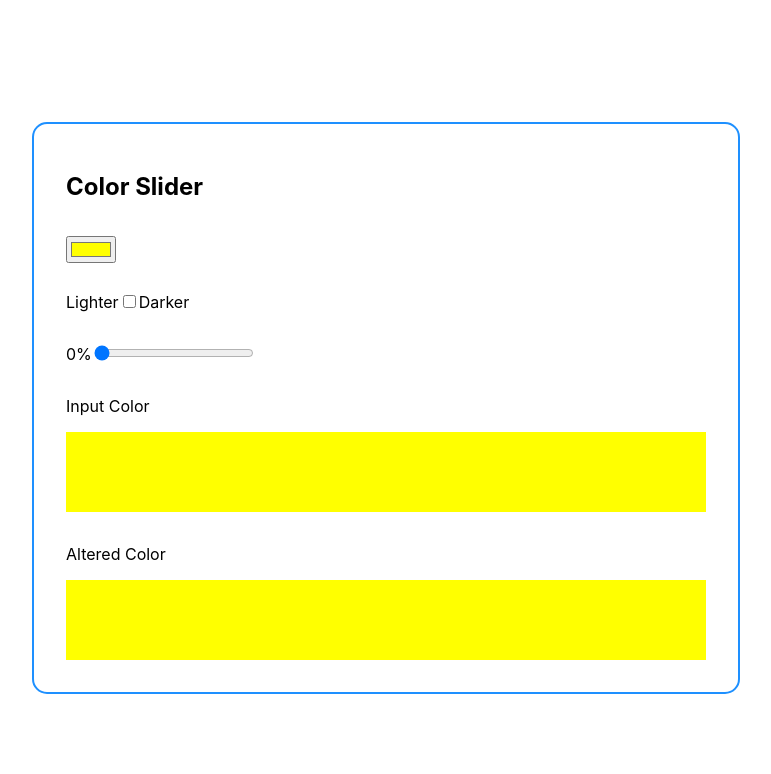
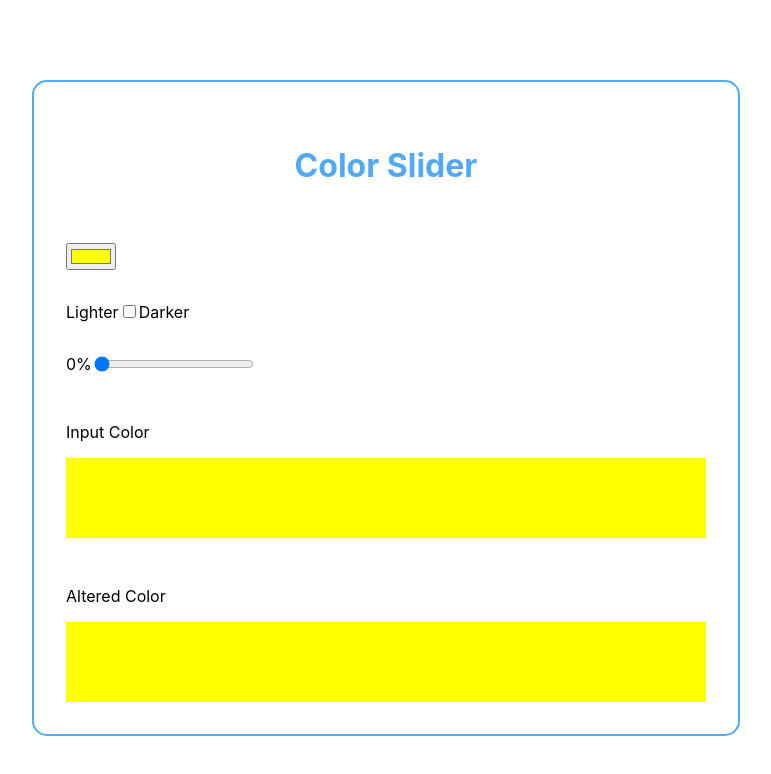
Before and after one commit to STLnick/react-color-slider, a React (Create React App) app: page / in a window 1280 px wide. Shown: the top 774 px of the page, without its empty margins (262-1033 px from the left). Built offline with nearby package versions, Linux system fonts and the light colour scheme.

Commit message:
:lipstick: Style heading and spacing

```diff
--- a/src/components/ColorTool/ColorTool.css
+++ b/src/components/ColorTool/ColorTool.css
@@ -1,11 +1,17 @@
 .container {
-  border: 2px solid dodgerblue;
+  border: 2px solid var(--primary-color);
   border-radius: 15px;
   max-width: 700px;
   padding: 2rem;
   width: 50%;
 }
 
-.container * {
-  margin-top: 1rem;
+.container > * {
+  margin-top: 2rem;
 }
+
+h2 {
+  color: var(--primary-color);
+  font-size: 32px;
+  text-align: center;
+}
```
